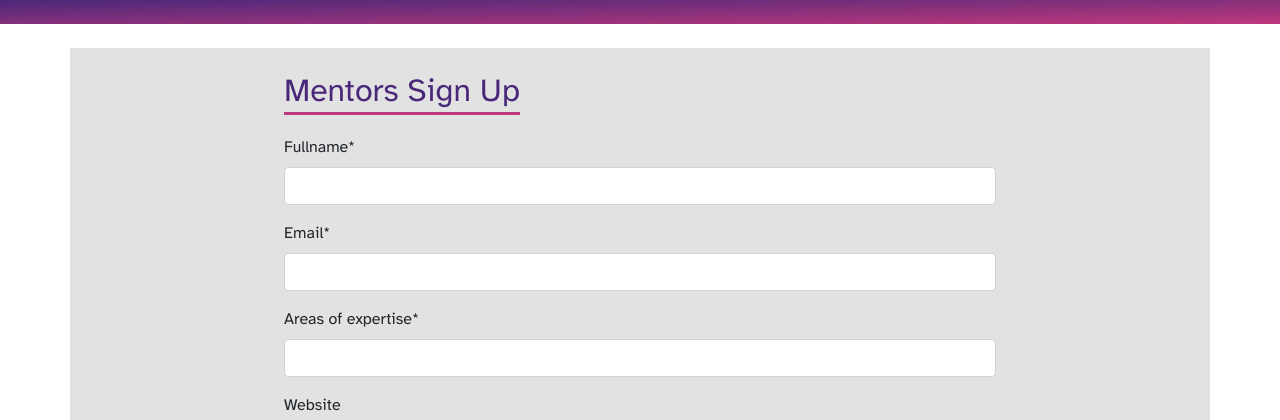
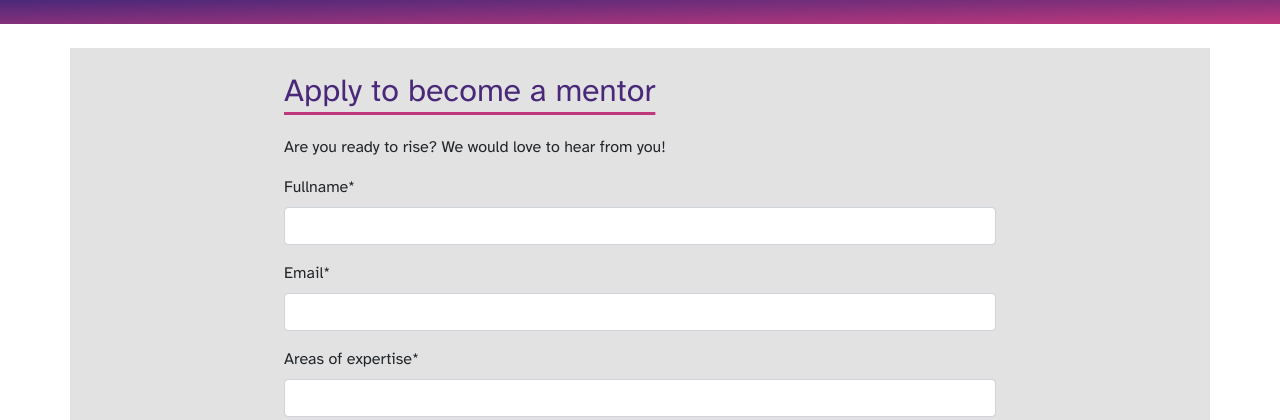
Before and after one commit to rachel-o-donnell/rising-women, a Django app: page /contact/ in a window 1280 px wide. Shown: the part 131-551 px from the top of the page. Run offline with Django 3.2, Linux system fonts and the light colour scheme; some libraries are stand-ins or nearby versions.

Commit message:
Add copy to contact_from.html

```diff
--- a/contact/templates/contact_form.html
+++ b/contact/templates/contact_form.html
@@ -9,7 +9,8 @@
     <div class="row justify-content-center text-left">
         <div class="col col-12 col-lg-8 align-self-start p-4">
             <!-- PAGE HEADING -->
-                <h2 class="header-underline-pink mb-4"><span class="color-dark-purple">Mentors Sign Up</span></h2>
+            <h2 class="header-underline-pink mb-4"><span class="color-dark-purple">Apply to become a mentor</span></h2>
+            <p>Are you ready to rise? We would love to hear from you!</p>
             <!-- MENTOR SIGNUP FORM -->
             <div>
                 <!-- Contact form -->
```
Lines whose indentation alone changed are shown as unchanged.
